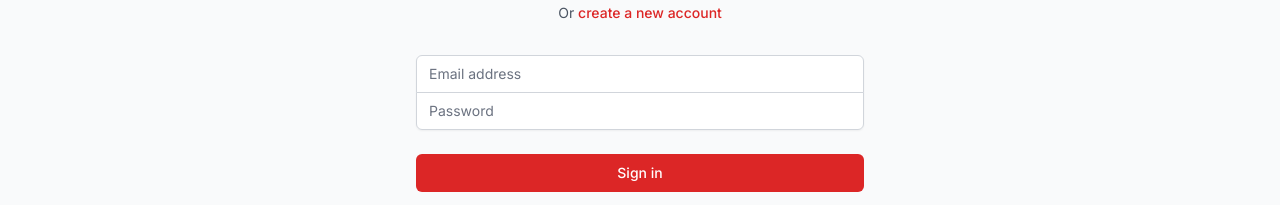
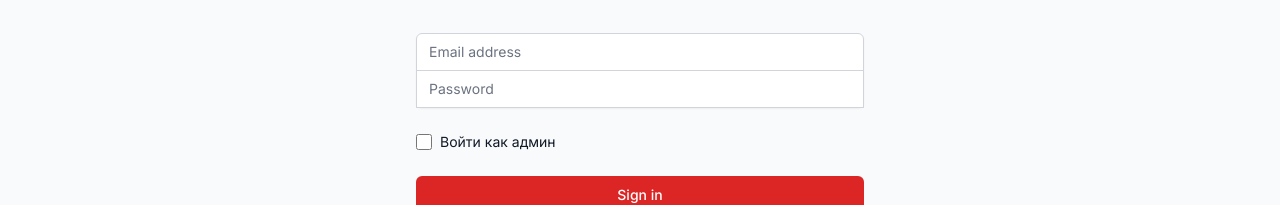
Before and after one commit to stanislavb6890-sketch/pizza-app, a Next.js app: page /login in a window 1280 px wide. Shown: the part 401-606 px from the top of the page. Built offline with nearby package versions, Linux system fonts and the light colour scheme; no server answers; the database is empty.

Commit message:
feat: add admin login checkbox to login form

```diff
--- a/app/(auth)/login/page.tsx
+++ b/app/(auth)/login/page.tsx
@@ -27,6 +27,7 @@ function LoginForm() {
 
   const [errors, setErrors] = useState<FormErrors>({});
   const [isLoading, setIsLoading] = useState(false);
+  const [isAdmin, setIsAdmin] = useState(false);
 
   const validateForm = (): boolean => {
     const newErrors: FormErrors = {};
@@ -56,7 +57,8 @@ function LoginForm() {
     setErrors({});
 
     try {
-      const response = await fetch('/api/auth/login', {
+      const url = isAdmin ? '/api/auth/admin-login' : '/api/auth/login';
+      const response = await fetch(url, {
         method: 'POST',
         headers: { 'Content-Type': 'application/json' },
         body: JSON.stringify(formData),
@@ -72,7 +74,8 @@ function LoginForm() {
       }
 
       // Redirect to the original page or home
-      window.location.href = redirect;
+      const targetUrl = isAdmin ? '/admin' : redirect;
+      window.location.href = targetUrl;
     } catch (error) {
       setErrors({
         general: error instanceof Error ? error.message : 'Login failed',
@@ -134,13 +137,27 @@ function LoginForm() {
               required
               className={`appearance-none rounded-none relative block w-full px-3 py-2 border ${
                 errors.password ? 'border-red-300' : 'border-gray-300'
-              } placeholder-gray-500 text-gray-900 rounded-b-md focus:outline-none focus:ring-primary-500 focus:border-primary-500 focus:z-10 sm:text-sm`}
+              } placeholder-gray-500 text-gray-900 focus:outline-none focus:ring-primary-500 focus:border-primary-500 focus:z-10 sm:text-sm`}
               placeholder="Password"
               value={formData.password}
               onChange={(e) => setFormData({ ...formData, password: e.target.value })}
             />
             {errors.password && <p className="text-red-500 text-xs mt-1">{errors.password}</p>}
           </div>
+        </div>
+
+        <div className="flex items-center">
+          <input
+            id="isAdmin"
+            name="isAdmin"
+            type="checkbox"
+            checked={isAdmin}
+            onChange={(e) => setIsAdmin(e.target.checked)}
+            className="h-4 w-4 text-primary-600 focus:ring-primary-500 border-gray-300 rounded"
+          />
+          <label htmlFor="isAdmin" className="ml-2 block text-sm text-gray-900">
+            Войти как админ
+          </label>
         </div>
 
         <div>
```
